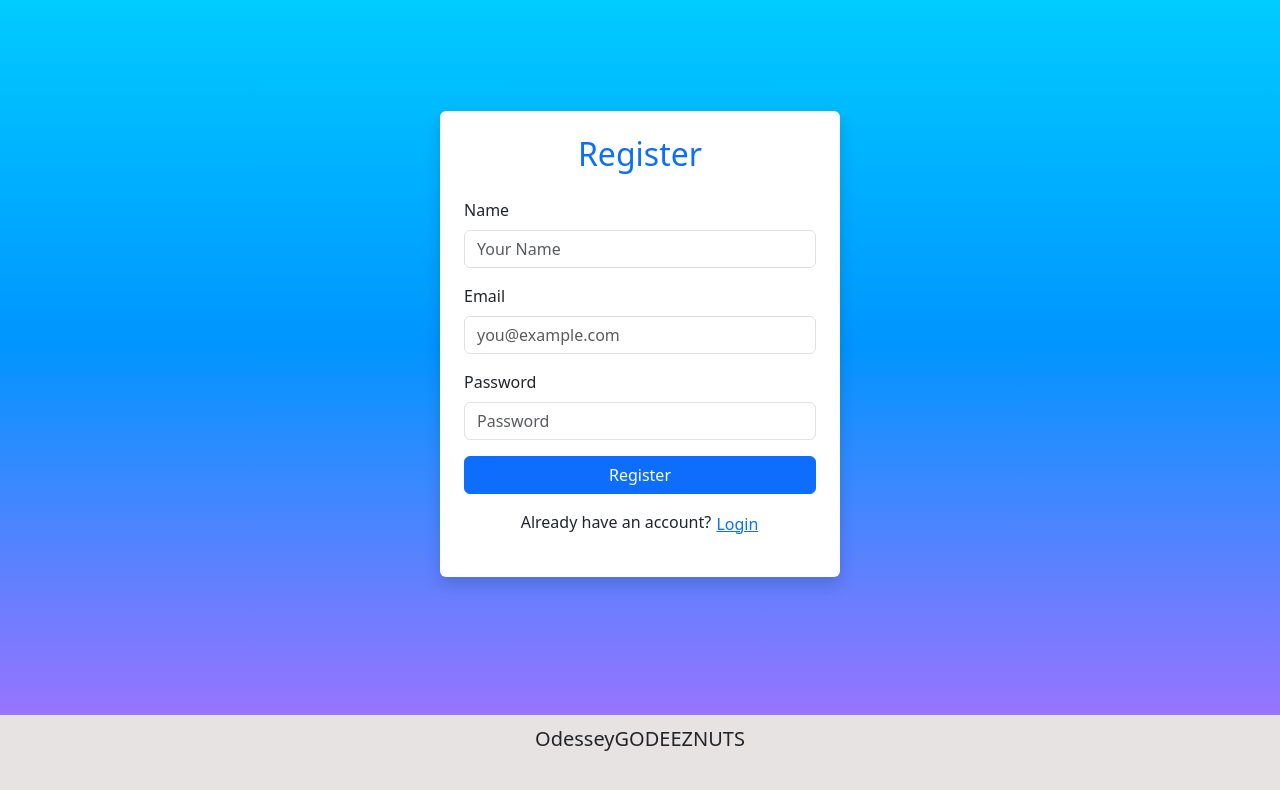
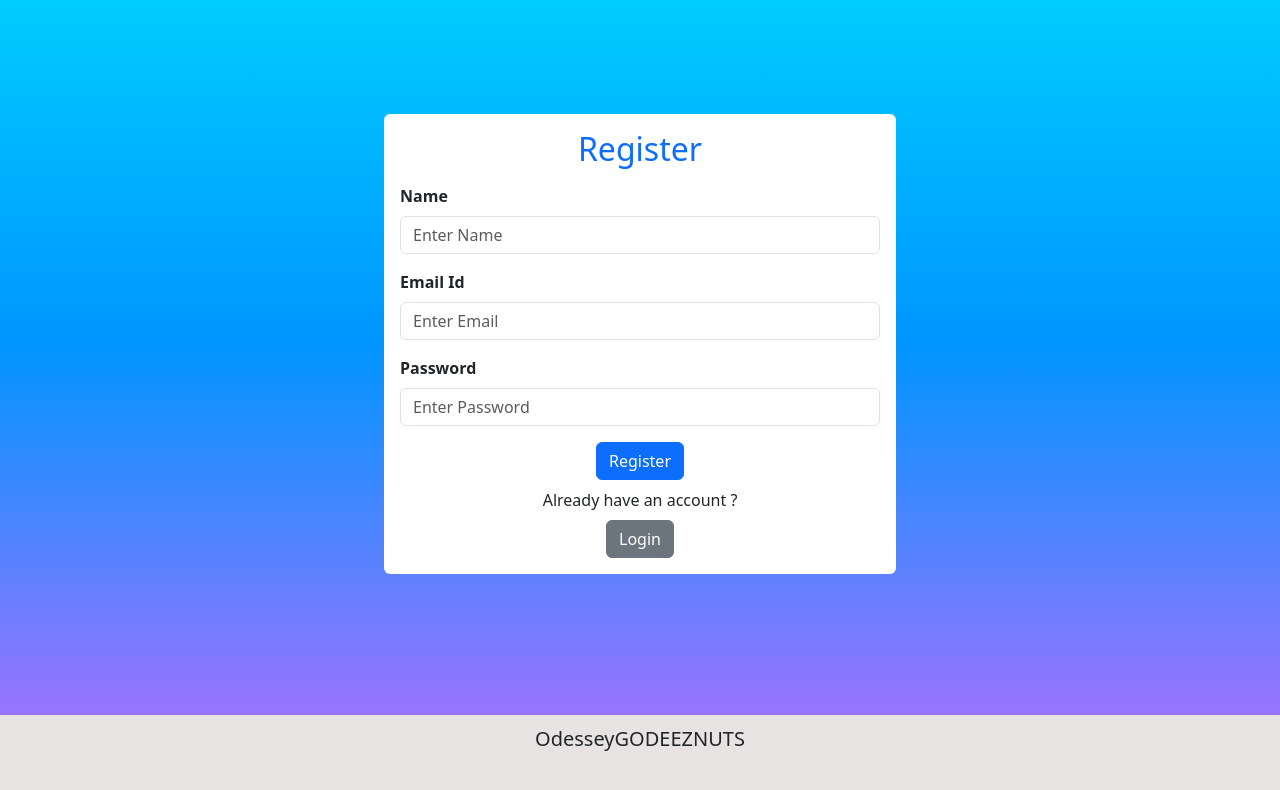
Before and after one commit to Jmjmorelli/smart-trip-optimizer, a React (Vite) app in the folder client/: page /register in a window 1280 px wide. Shown: the top 790 px of the page. Built offline with nearby package versions, Linux system fonts and the light colour scheme; no server answers.

Commit message:
register fix

```diff
--- a/client/src/components/Register.jsx
+++ b/client/src/components/Register.jsx
@@ -1,63 +1,89 @@
+import 'bootstrap/dist/css/bootstrap.min.css';
 import { useState } from 'react';
-import { Link, useNavigate } from 'react-router-dom';
-import axios from '../axiosConfig'; // make sure this has baseURL set properly
+import { Link } from "react-router-dom";
+import axios from 'axios';
+import { useNavigate } from 'react-router-dom';
 
 const Register = () => {
-  const [name, setName] = useState('');
-  const [email, setEmail] = useState('');
-  const [password, setPassword] = useState('');
+    const [name, setName] = useState();
+    const [email, setEmail] = useState();
+    const [password, setPassword] = useState();
     const navigate = useNavigate();
 
-  const handleSubmit = async (event) => {
+    const handleSubmit = (event) => {
         event.preventDefault();
 
-    try {
-      const response = await axios.post('/register', { name, email, password });
-
-      if (response.status === 201) {
-        alert('Registered successfully! Please login.');
+        axios.post( 'http://localhost:3001/register', {name, email, password})
+        .then(result => {
+            console.log(result);
+            if(result.data === "Already registered"){
+                alert("E-mail already registered! Please Login to proceed.");
                 navigate('/login');
             }
-    } catch (err) {
-      if (err.response?.status === 409) {
-        alert('Email already registered! Please login.');
+            else{
+                alert("Registered successfully! Please Login to proceed.")
                 navigate('/login');
-      } else {
-        alert('Registration failed, please try again.');
-        console.error(err);
             }
+
+        })
+        .catch(err => console.log(err));
     }
-  };
+
 
     return (
-    <div className="d-flex justify-content-center align-items-center vh-100" style={{ background: 'linear-gradient(#00d5ff,#0095ff,rgba(93,0,255,.555))' }}>
-      <div className="bg-white p-4 rounded shadow" style={{ width: '100%', maxWidth: '400px' }}>
-        <h2 className="mb-4 text-center text-primary">Register</h2>
+        <div>
+            <div className="d-flex justify-content-center align-items-center text-center vh-100" style= {{backgroundImage : "linear-gradient(#00d5ff,#0095ff,rgba(93,0,255,.555))"}}>
+                <div className="bg-white p-3 rounded" style={{width : '40%'}}>
+                    <h2 className='mb-3 text-primary'>Register</h2>
                     <form onSubmit={handleSubmit}>
-          <div className="mb-3">
-            <label className="form-label">Name</label>
-            <input type="text" className="form-control" placeholder="Your Name" value={name} onChange={(e) => setName(e.target.value)} required />
+                        <div className="mb-3 text-start">
+                            <label htmlFor="exampleInputEmail1" className="form-label">
+                                <strong >Name</strong>
+                            </label>
+                            <input
+                                type="text"
+                                placeholder="Enter Name"
+                                className="form-control"
+                                id="exampleInputname"
+                                onChange={(event) => setName(event.target.value)}
+                                required
+                            />
                         </div>
-
-          <div className="mb-3">
-            <label className="form-label">Email</label>
-            <input type="email" className="form-control" placeholder="you@example.com" value={email} onChange={(e) => setEmail(e.target.value)} required />
+                        <div className="mb-3 text-start">
+                            <label htmlFor="exampleInputEmail1" className="form-label">
+                                <strong>Email Id</strong>
+                            </label>
+                            <input
+                                type="email"
+                                placeholder="Enter Email"
+                                className="form-control"
+                                id="exampleInputEmail1"
+                                onChange={(event) => setEmail(event.target.value)}
+                                required
+                            />
                         </div>
-
-          <div className="mb-3">
-            <label className="form-label">Password</label>
-            <input type="password" className="form-control" placeholder="Password" value={password} onChange={(e) => setPassword(e.target.value)} required />
+                        <div className="mb-3 text-start">
+                            <label htmlFor="exampleInputPassword1" className="form-label">
+                                <strong>Password</strong>
+                            </label>
+                            <input
+                                type="password"
+                                placeholder="Enter Password"
+                                className="form-control"
+                                id="exampleInputPassword1"
+                                onChange={(event) => setPassword(event.target.value)}
+                                required
+                            />
                         </div>
-
-          <button type="submit" className="btn btn-primary w-100">Register</button>
+                        <button type="submit" className="btn btn-primary">Register</button>
                     </form>
 
-        <p className="mt-3 text-center">
-          Already have an account? <Link to="/login" className="btn btn-link p-0">Login</Link>
-        </p>
+                    <p className='container my-2'>Already have an account ?</p>
+                    <Link to='/login' className="btn btn-secondary">Login</Link>
                 </div>
             </div>
-  );
-};
+        </div>
+    )
+}
 
-export default Register;
+export default Register
```
Lines whose indentation alone changed are shown as unchanged.
